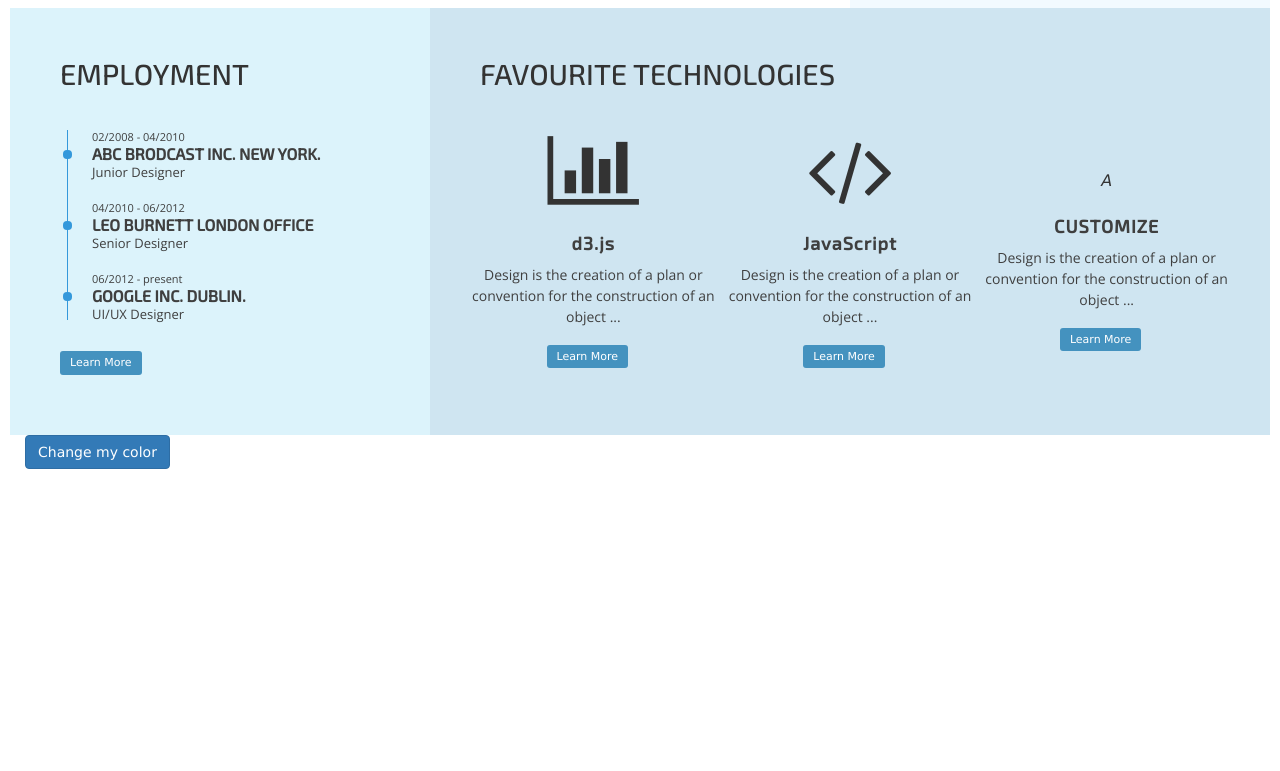
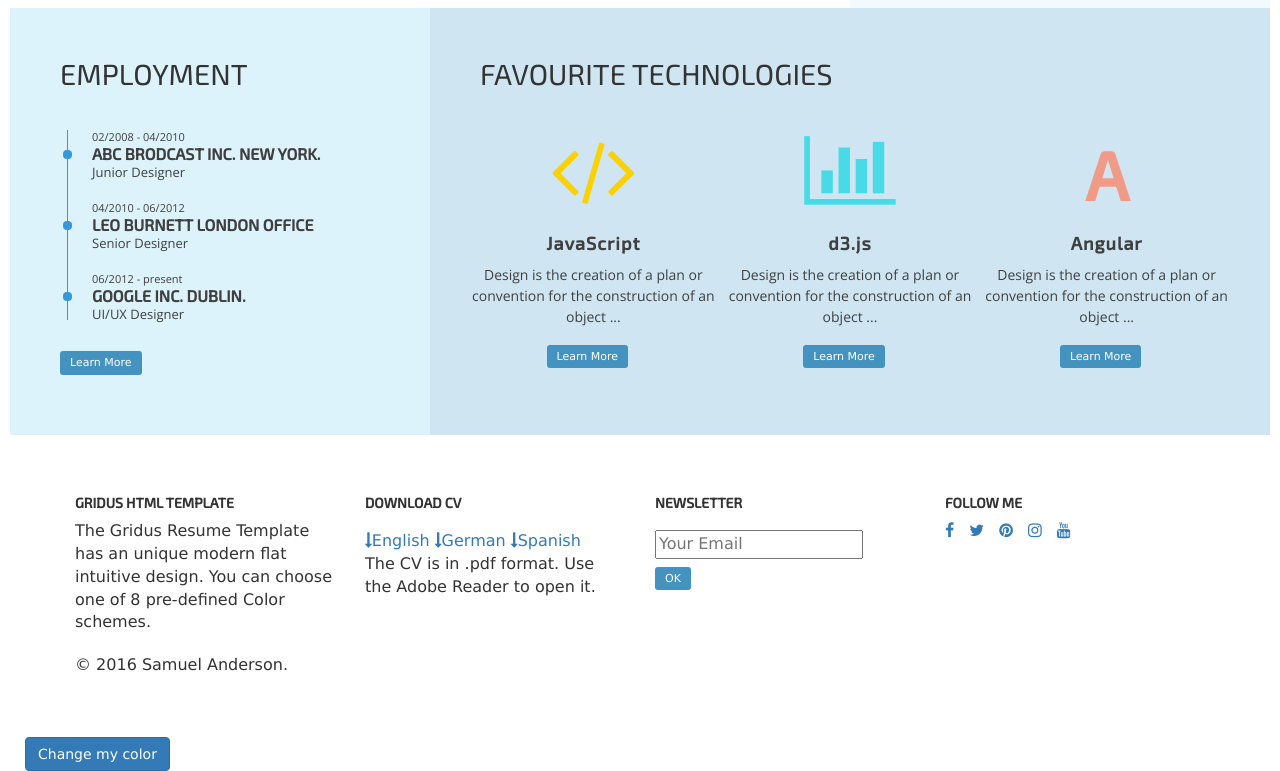
Before and after one commit to voliseq/voliseq.github.io, a website: page index.html in a window 1280 px wide. Shown: the part 732-1503 px from the top of the page. Before the commit the page ends 1201 px from the top, so only its background shows below. Drawn offline with nearby package versions, Linux system fonts and the light colour scheme.

Commit message:
experience section

```diff
--- a/css/custom.css
+++ b/css/custom.css
@@ -20,6 +20,14 @@ h3.title {
 .font-regular-normal {
   font-family: "Open Sans", sans-serif;
   font-weight: 400; }
+
+.font-accident-two-normal {
+  font-weight: 400;
+  font-family: "Exo 2", sans-serif; }
+
+.font-accident-two-bold {
+  font-weight: bold;
+  font-family: "Exo 2", sans-serif; }
 
 .color-blue {
   color: #3498db; }
@@ -298,6 +306,14 @@ header {
 
 #my-technologies {
   background: #cfe5f1; }
+  #my-technologies .angular-icon {
+    margin-bottom: 0px;
+    font-size: 68px;
+    color: #ef9b88;
+    position: relative;
+    bottom: 7px; }
+  #my-technologies h4.angular {
+    margin-top: 2px; }
   #my-technologies h4 {
     color: #3f3f3f;
     margin-top: 24px;
@@ -307,3 +323,7 @@ header {
     font-size: 0.875em;
     line-height: 1.5em;
     color: #3f3f3f; }
+  #my-technologies i.js {
+    color: #fcd102; }
+  #my-technologies i.d3 {
+    color: #49dae7; }
--- a/index.html
+++ b/index.html
@@ -230,9 +230,22 @@
                 <div class="dividewhite1"></div>
                 <div class="row">
                     <div class="dividewhite3"></div>
+
+                    <div class="col-md-4 col-sm-4 col-xs-12 nopadding">
+                        <div class="progressbar text-center">
+                            <i class="fa fa-code fa-5x technology-icon js" aria-hidden="true"></i>
+                            <h4 class="font-accident-two-bold">JavaScript</h4>
+                            <p class="font-regular-normal">
+                                Design is the creation of a plan or convention for the construction of an object ...
+                            </p>
+                            <a href="resume.html" class="btn btn-wh-trans btn-xs">Learn More</a>
+                        </div>
+                        <div class="dividewhite1"></div>
+                    </div>
+
                     <div class="col-md-4 col-sm-4 col-xs-12 nopadding">
                         <div class="text-center">
-                            <i class="fa fa-bar-chart fa-5x technology-icon" aria-hidden="true"></i>
+                            <i class="fa fa-bar-chart fa-5x technology-icon d3" aria-hidden="true"></i>
                             <h4 class="font-accident-two-bold">d3.js</h4>
                             <p class="font-regular-normal">
                                 Design is the creation of a plan or convention for the construction of an object ...
@@ -243,23 +256,9 @@
                     </div>
 
                     <div class="col-md-4 col-sm-4 col-xs-12 nopadding">
-                        <div class="progressbar text-center">
-                            <i class="fa fa-code fa-5x technology-icon" aria-hidden="true"></i>
-                            <h4 class="font-accident-two-bold">JavaScript</h4>
-                            <p class="font-regular-normal">
-                                Design is the creation of a plan or convention for the construction of an object ...
-                            </p>
-                            <a href="resume.html" class="btn btn-wh-trans btn-xs">Learn More</a>
-                        </div>
-                        <div class="dividewhite1"></div>
-                    </div>
-
-                    <div class="col-md-4 col-sm-4 col-xs-12 nopadding">
-                        <div class="dividewhite4"></div>
-                        <div class="progressbar text-center">
-                            <i class="angular-icon">A</i>
-                            <h4 class="font-accident-two-bold uppercase">Customize</h4>
-
+                        <div class="text-center">
+                            <p class="font-accident-two-bold angular-icon">A</p>
+                            <h4 class="font-accident-two-bold angular">Angular</h4>
                             <p class="font-regular-normal">
                                 Design is the creation of a plan or convention for the construction of an object ...
                             </p>
@@ -272,7 +271,56 @@
             </div>
         </div>
     </div>
-
+    <footer class="padding-50 dark ui-bg-color01" data-animation-origin="top" data-animation-duration="500" data-animation-delay="800" data-animation-distance="50px" data-sr-id="11" style="; visibility: visible;  -webkit-transform: translateY(0) scale(1); opacity: 1;transform: translateY(0) scale(1); opacity: 1;-webkit-transition: -webkit-transform 0.5s cubic-bezier(0.800, 0.300, 0.300, 0.800) 0.8s, opacity 0.5s cubic-bezier(0.800, 0.300, 0.300, 0.800) 0.8s; transition: transform 0.5s cubic-bezier(0.800, 0.300, 0.300, 0.800) 0.8s, opacity 0.5s cubic-bezier(0.800, 0.300, 0.300, 0.800) 0.8s; ">
+        <div class="container-fluid nopadding">
+            <div class="row">
+                <div class="col-sm-3">
+                    <h5 class="font-accident-two-bold uppercase">Gridus HTML Template</h5>
+                    <p class="inline-block">
+                        The Gridus Resume Template has an unique modern flat intuitive design. You can choose one of 8 pre-defined Color schemes.
+                    </p>
+                    <div class="divider-dynamic"></div>
+                </div>
+                <div class="col-sm-3 cv-link">
+                    <h5 class="font-accident-two-bold uppercase">Download cv</h5>
+                    <div class="dividewhite1"></div>
+                    <a href="#!"><i class="fa fa-long-arrow-down" aria-hidden="true"></i>English</a>
+                    <a href="#!"><i class="fa fa-long-arrow-down" aria-hidden="true"></i>German</a>
+                    <a href="#!"><i class="fa fa-long-arrow-down" aria-hidden="true"></i>Spanish</a>
+                    <p class="inline-block">
+                        The CV is in .pdf format. Use the Adobe Reader to open it.
+                    </p>
+                    <div class="divider-dynamic"></div>
+                </div>
+                <div class="col-sm-3">
+                    <h5 class="font-accident-two-bold uppercase">Newsletter</h5>
+                    <div class="dividewhite1"></div>
+                    <input class="newsletter-email" type="email" required="" name="ne" placeholder="Your Email">
+                    <a href="#!" class="btn btn-wh-trans btn-xs">OK</a>
+                    <div class="divider-dynamic"></div>
+                </div>
+                <div class="col-sm-3">
+                    <h5 class="font-accident-two-bold uppercase">Follow me</h5>
+                    <div class="follow">
+                        <ul class="list-inline social">
+                            <li><a target="_blank" href="#" class="rst-icon-facebook"><i class="fa fa-facebook"></i></a></li>
+                            <li><a target="_blank" href="#" class="rst-icon-twitter"><i class="fa fa-twitter"></i></a></li>
+                            <li><a target="_blank" href="#" class="rst-icon-pinterest"><i class="fa fa-pinterest"></i></a></li>
+                            <li><a target="_blank" href="#" class="rst-icon-instagram"><i class="fa fa-instagram"></i></a></li>
+                            <li><a target="_blank" href="#" class="rst-icon-youtube"><i class="fa fa-youtube"></i></a></li>
+                        </ul>
+                    </div>
+                    <div class="divider-dynamic"></div>
+                </div>
+            </div>
+            <div class="dividewhite1"></div>
+            <div class="row">
+                <div class="col-md-12 copyrights">
+                    <p>© 2016 Samuel Anderson.</p>
+                </div>
+            </div>
+        </div>
+    </footer>
     <button class="btn btn-primary" id="colorChange" onclick="myFun()">Change my color</button>
 </div>
 
--- a/sass/experience.scss
+++ b/sass/experience.scss
@@ -59,6 +59,16 @@
 }
 #my-technologies{
     background: $color-light-blue2;
+    .angular-icon{
+        margin-bottom: 0px;
+        font-size: 68px;
+        color: #ef9b88;
+        position: relative;
+        bottom: 7px;
+    }
+    h4.angular{
+        margin-top: 2px;
+    }
     h4{
         color: #3f3f3f;
         margin-top: 24px;
@@ -70,4 +80,11 @@
         line-height: 1.5em;
         color: #3f3f3f;
     }
+    i.js{
+        color: #fcd102;
+    }
+    i.d3{
+        color: #49dae7;;
+    ;
+    }
 }
--- a/sass/general.scss
+++ b/sass/general.scss
@@ -28,6 +28,14 @@ h3.title{
 .font-regular-normal{
     font-family: "Open Sans", sans-serif;
     font-weight: 400;
+}
+.font-accident-two-normal{
+    font-weight: 400;
+    font-family: "Exo 2", sans-serif;
+}
+.font-accident-two-bold{
+    font-weight: bold;
+    font-family: "Exo 2", sans-serif;
 }
 // colors
 .color-blue {
```
